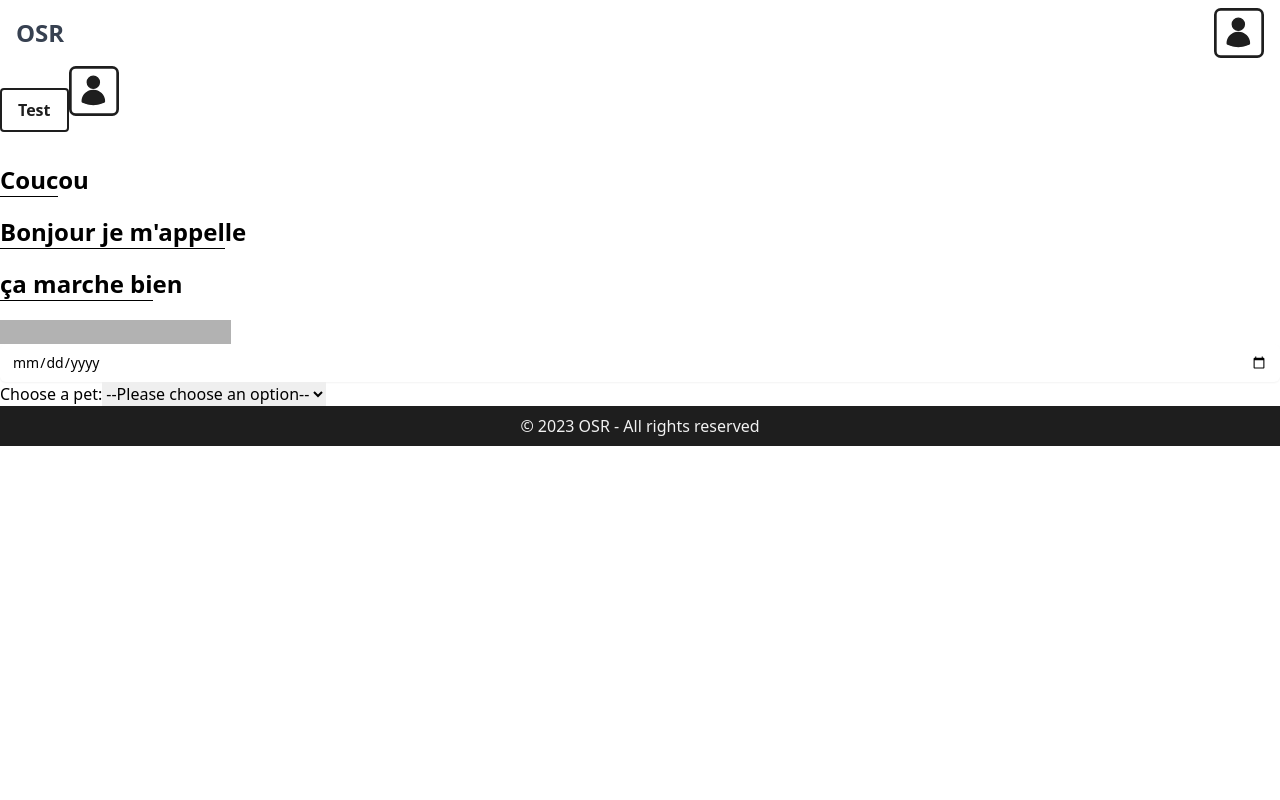
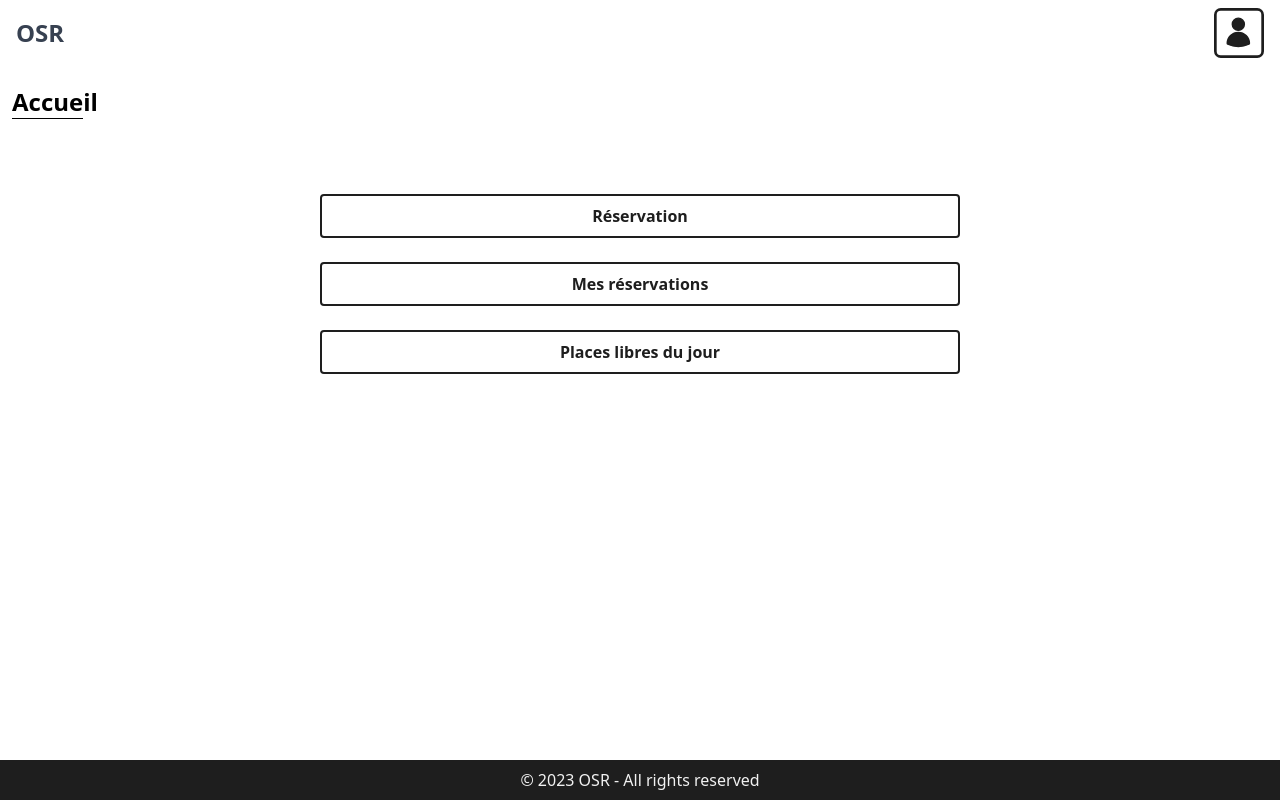
Before and after one commit to cdbschr/reservations, a Vue app: page / in a window 1280 px wide. Built offline with nearby package versions, Linux system fonts and the light colour scheme.

Commit message:
chore(reservations): start add routes

```diff
--- a/src/assets/tailwind.css
+++ b/src/assets/tailwind.css
@@ -4,6 +4,10 @@
 
 @layer base {
   body {
-    @apply bg-white;
+    @apply m-0;
+  }
+
+  #app {
+    @apply w-full;
   }
 }
--- a/src/components/TitlePage.vue
+++ b/src/components/TitlePage.vue
@@ -22,7 +22,7 @@ export default defineComponent({
 
 <template>
   <div class="flex my-5">
-    <h1 class="text-2xl font-semibold">
+    <h1 class="mx-3 text-2xl font-semibold">
       <span class="border-b border-black">{{ underlinedText }}</span>
       <span>{{ remainingText }}</span>
     </h1>
--- a/src/layouts/HeaderApp.vue
+++ b/src/layouts/HeaderApp.vue
@@ -1,9 +1,9 @@
 <script lang="ts">
-import { defineComponent } from 'vue';
-import AccountAccess from '../components/AccountAccess.vue';
+  import { defineComponent } from "vue";
+  import AccountAccess from "../components/AccountAccess.vue";
 
   export default defineComponent({
-  name: 'HeaderApp',
+    name: "HeaderApp",
     components: {
       AccountAccess,
     },
@@ -12,7 +12,9 @@ export default defineComponent({
 
 <template>
   <header class="flex items-center justify-between px-4 py-2">
+    <a href="/">
       <h1 class="text-2xl font-bold text-gray-700">OSR</h1>
+    </a>
     <AccountAccess />
   </header>
 </template>
--- a/src/main.ts
+++ b/src/main.ts
@@ -1,6 +1,5 @@
 import { createApp } from "vue";
 import "./assets/tailwind.css";
-import "./style.css";
 import App from "./App.vue";
 import router from "./router";
 
--- a/src/style.css
+++ /dev/null
@@ -1,12 +0,0 @@
-#app {
-  width: 100%;
-}
-
-body {
-  margin: 0;
-  display: flex;
-  place-items: center;
-  flex-direction: column;
-  min-width: 320px;
-  min-height: 100vh;
-}
--- a/src/views/FreePlacesOfDayPage.vue
+++ b/src/views/FreePlacesOfDayPage.vue
@@ -1,5 +1,9 @@
-
+<script setup lang="ts">
+  import Header from "../layouts/HeaderApp.vue";
+  import Footer from "../layouts/FooterApp.vue";
+</script>
 
 <template>
-
+  <Header />
+  <Footer />
 </template>
--- a/src/views/HomePage.vue
+++ b/src/views/HomePage.vue
@@ -1,39 +1,42 @@
 <script setup lang="ts">
-  import { ref } from "vue";
-  import Button from "../components/Button.vue";
-  import Title from "../components/TitlePage.vue";
-  import InputDate from "../components/InputDate.vue";
-  import Account from "../components/AccountAccess.vue";
-  import ModalePage from "../components/ModalePage.vue";
   import Header from "../layouts/HeaderApp.vue";
   import Footer from "../layouts/FooterApp.vue";
+  import TitlePage from "../components/TitlePage.vue";
+  import Button from "../components/Button.vue";
+  import { useRouter } from "vue-router";
 
-  const showModal = ref(false);
-  const toggleModal = () => showModal.value = !showModal.value;
+  const router = useRouter();
+
+  const goToReservation = () => {
+    router.push('/reservation');
+  };
+
+  const goToMyReservations = () => {
+    router.push('/my-reservations');
+  };
+  const goToFreePlaces = () => {
+    router.push('/free-places');
+  };
 </script>
 
 <template>
-  <Header />
-  <Button width="1/2" text-color="text-primary" border-class="border-2 border-primary" @click="toggleModal">Test</Button>
-  <Account />
-  <Title text="Coucou" />
-  <Title text="Bonjour je m'appelle" />
-  <Title text="ça marche bien" />
+  <section class="flex flex-col min-h-screen">
+    <Header />
+    <main>
+      <TitlePage text="Accueil" />
 
-  <form>
-    <input type="text" class="bg-form-back"/>
-    <InputDate name="date"/>
-    <label for="pet-select">Choose a pet:</label>
-    <select id="pet-select" name="pets">
-      <option value="">--Please choose an option--</option>
-      <option value="dog">Dog</option>
-      <option value="cat">Cat</option>
-      <option value="hamster">Hamster</option>
-      <option value="parrot">Parrot</option>
-      <option value="spider">Spider</option>
-      <option value="goldfish">Goldfish</option>
-    </select>
-  </form>
-  <Footer />
-  <ModalePage v-model="showModal"><p>Test</p></ModalePage>
+      <div class="my-16 flex flex-col items-center justify-center">
+        <Button width="3/4 sm:w-1/2" @click="goToReservation"
+          >Réservation</Button
+        >
+        <Button width="3/4 sm:w-1/2" @click="goToMyReservations"
+          >Mes réservations</Button
+        >
+        <Button width="3/4 sm:w-1/2" @click="goToFreePlaces"
+          >Places libres du jour</Button
+        >
+      </div>
+    </main>
+    <Footer />
+  </section>
 </template>
--- a/src/views/LoginPage.vue
+++ b/src/views/LoginPage.vue
@@ -1,3 +1,9 @@
+<script setup lang="ts">
+  import Header from "../layouts/HeaderApp.vue";
+  import Footer from "../layouts/FooterApp.vue";
+</script>
+
 <template>
-
+  <Header />
+  <Footer />
 </template>
--- a/src/views/MyReservationsPage.vue
+++ b/src/views/MyReservationsPage.vue
@@ -1,3 +1,9 @@
+<script setup lang="ts">
+  import Header from "../layouts/HeaderApp.vue";
+  import Footer from "../layouts/FooterApp.vue";
+</script>
+
 <template>
-
+  <Header />
+  <Footer />
 </template>
--- a/src/views/ReservationPage.vue
+++ b/src/views/ReservationPage.vue
@@ -1,3 +1,9 @@
+<script setup lang="ts">
+  import Header from "../layouts/HeaderApp.vue";
+  import Footer from "../layouts/FooterApp.vue";
+</script>
+
 <template>
-
+  <Header />
+  <Footer />
 </template>
```
Also changed, not shown: src/router.ts (+8 -0 lines). Lines whose indentation alone changed are shown as unchanged.
